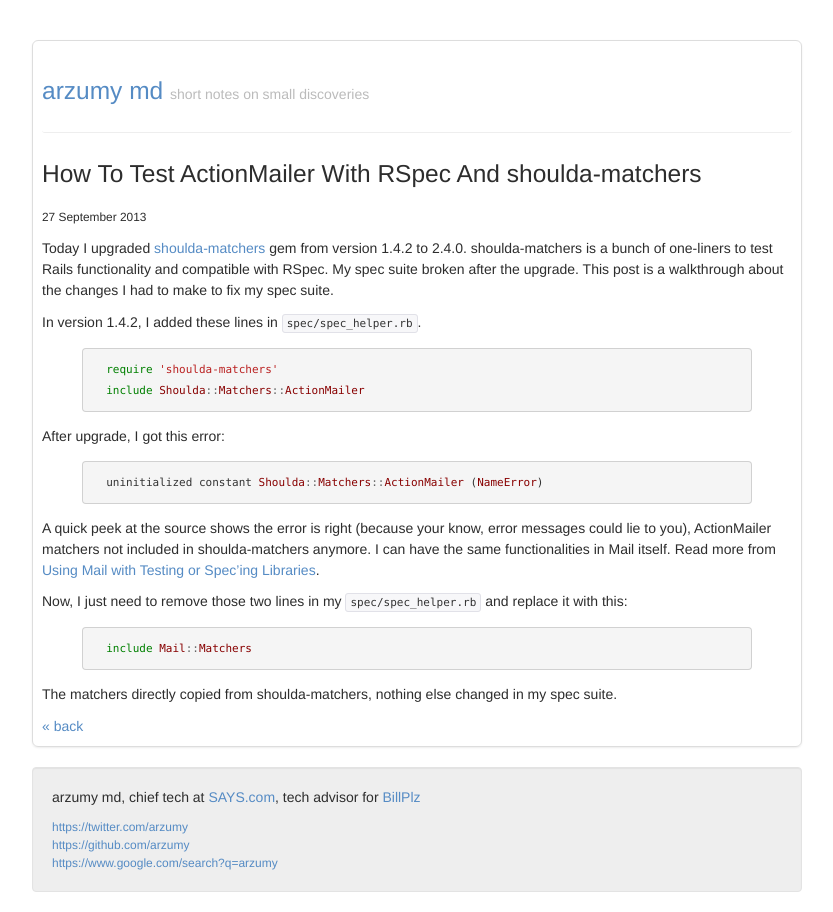
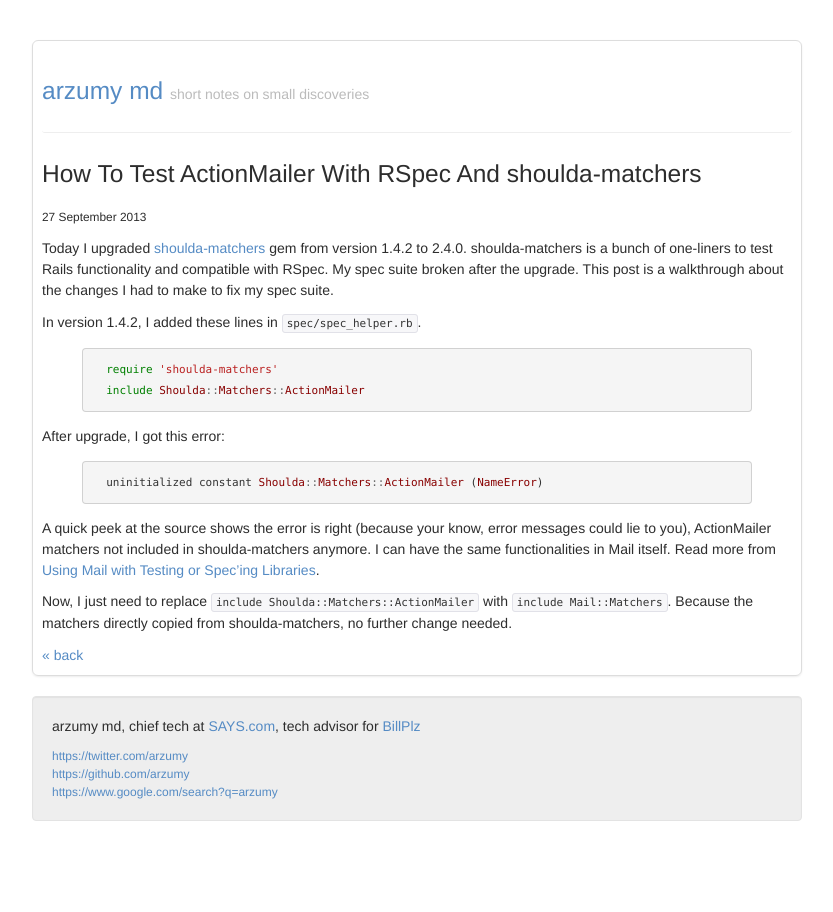
Before and after one commit to arzumy/arzumy.github.com, a Jekyll site: the page built from _posts/2013-09-27-how-to-test-action-mailer-with-rspec-and-shoulda-matchers.md, in a window 1280 px wide. Shown: the whole page, without its empty margins (223-1056 px from the left). Built offline with Jekyll 4.4.1, drawn with Linux system fonts in a browser that asks for light colours; nearby versions of some CDN libraries; some web fonts are replaced; Markdown is read by kramdown in place of the engine named in the settings.

Commit message:
fixed wrong instruction for actionmailer/shoulda

```diff
--- a/_posts/2013-09-27-how-to-test-action-mailer-with-rspec-and-shoulda-matchers.md
+++ b/_posts/2013-09-27-how-to-test-action-mailer-with-rspec-and-shoulda-matchers.md
@@ -22,10 +22,4 @@ After upgrade, I got this error:
 
 A quick peek at the source shows the error is right (because your know, error messages could lie to you), ActionMailer matchers not included in shoulda-matchers anymore. I can have the same functionalities in Mail itself. Read more from [Using Mail with Testing or Spec'ing Libraries](http://rdoc.info/github/mikel/mail#Using_Mail_with_Testing_or_Spec_ing_Libraries).
 
-Now, I just need to remove those two lines in my `spec/spec_helper.rb` and replace it with this:
-
-{% highlight ruby %}
-  include Mail::Matchers
-{% endhighlight %}
-
-The matchers directly copied from shoulda-matchers, nothing else changed in my spec suite.
+Now, I just need to replace `include Shoulda::Matchers::ActionMailer` with `include Mail::Matchers`. Because the matchers directly copied from shoulda-matchers, no further change needed.
```
